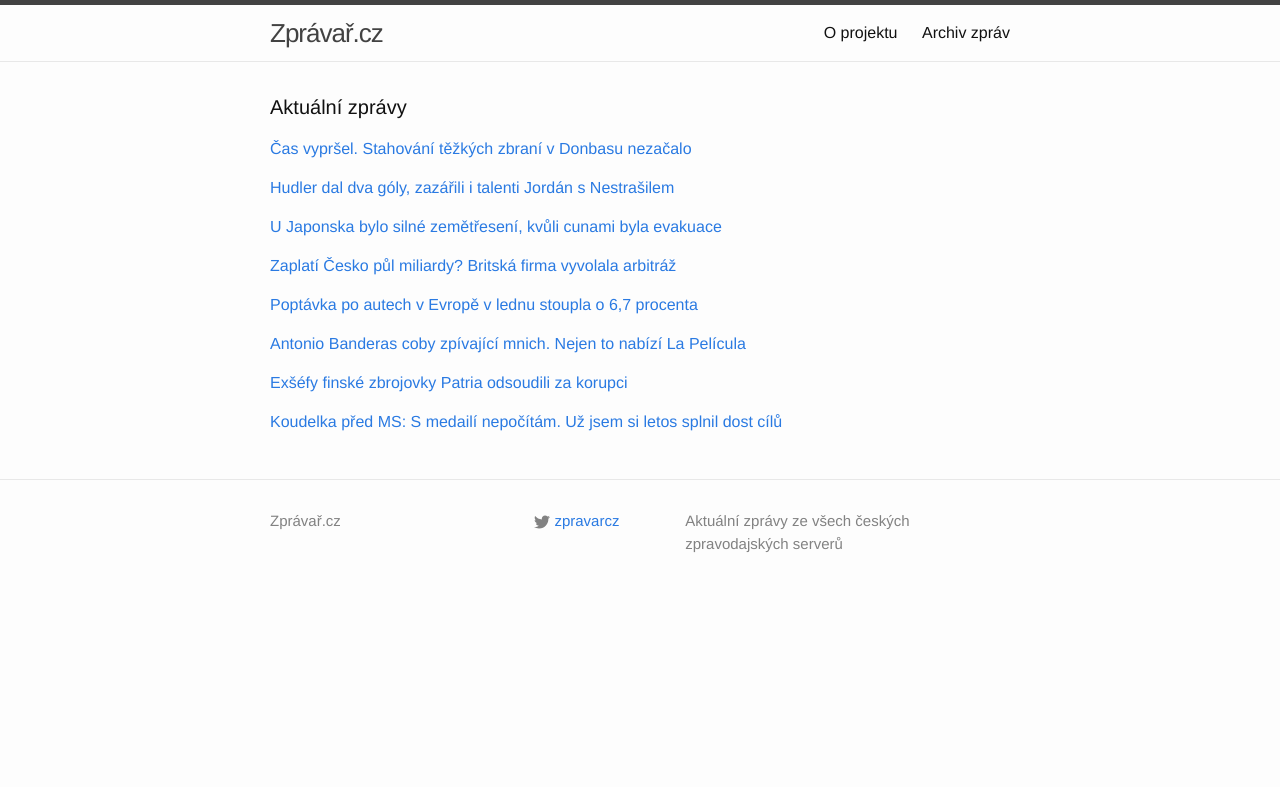
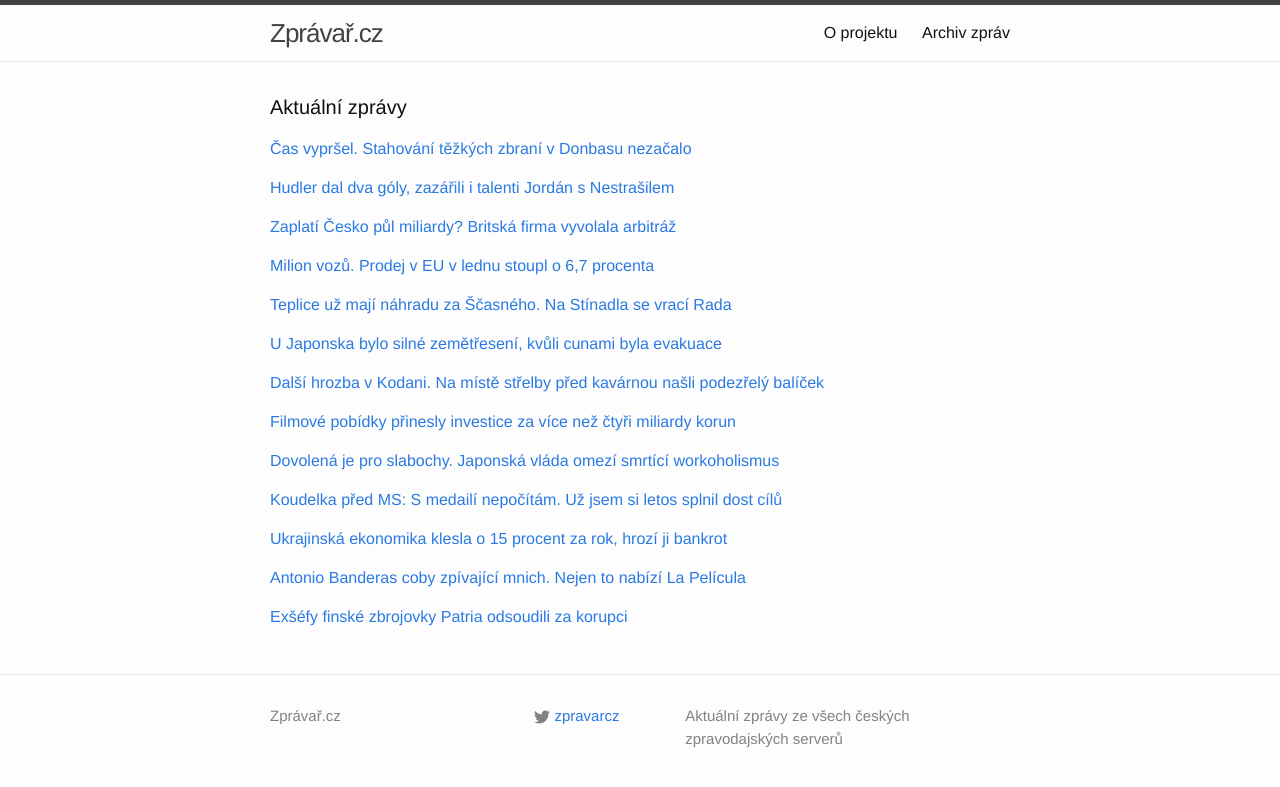
Before and after one commit to adliska/zpravar, a Jekyll site: the page built from index.html, in a window 1280 px wide. Shown: the top 787 px of the page. Built offline with Jekyll 4.4.1, drawn with Linux system fonts in a browser that asks for light colours.

Commit message:
zpravar news update

```diff
--- a/index.html
+++ b/index.html
@@ -32,8 +32,35 @@ layout: default
 <li><a href=http://sport.aktualne.cz/hudler-ridil-obrat-calgary-zarili-i-nestrasil-jordan-a-ple/r~0403f326b66a11e4ab15002590604f2e/>Hudler řídil velký obrat. Calgary rozhodlo poslední střelou - sport.aktualne.cz</a></li>
 <li><a href=http://www.sportovninoviny.cz/zpravy/hudler-ridil-obrat-calgary-zarili-i-nestrasil-jordan-a-plekanec/1182259>Hudler řídil obrat Calgary, zářili i Nestrašil, Jordán a Plekanec - www.sportovninoviny.cz</a></li>
 </ul>
-</div><p><a href="javascript:;" onclick="toggle_visibility('zpravy2')">U Japonska bylo silné zemětřesení, kvůli cunami byla evakuace</a></p>
+</div><p><a href="javascript:;" onclick="toggle_visibility('zpravy2')">Zaplatí Česko půl miliardy? Britská firma vyvolala arbitráž</a></p>
 <div id="zpravy2" style="display:none">
+<ul>
+<li><a href=http://zpravy.e15.cz/domaci/udalosti/zaplati-cesko-pul-miliardy-britska-firma-vyvolala-arbitraz-1163805>Zaplatí Česko půl miliardy? Britská firma vyvolala arbitráž - zpravy.e15.cz</a></li>
+<li><a href=http://ekonomika.idnes.cz/cesko-celi-dalsi-arbitrazi-o-stamiliony-korun-for-/ekonomika.aspx?c=A150217_082629_ekonomika_rny>Britové chtějí po Česku desítky milionů dolarů kvůli Škodaexportu  - ekonomika.idnes.cz</a></li>
+<li><a href=http://www.denik.cz/ekonomika/britska-wnc-factoring-chce-v-arbitrazi-po-cr-desitky-milionu-dolaru-20150217.html>Britská WNC Factoring chce v arbitráži po ČR desítky milionů dolarů - www.denik.cz</a></li>
+<li><a href=http://zpravy.e15.cz/domaci/udalosti/bude-cesko-platit-desitky-milionu-dolaru-britska-firma-vyvolala-arbitraz-1163805>Bude Česko platit desítky milionů dolarů? Britská firma vyvolala arbitráž - zpravy.e15.cz</a></li>
+<li><a href=http://www.financninoviny.cz/zpravodajstvi/zpravy/wnc-factoring-chce-v-arbitrazi-po-cr-desitky-milionu-dolaru/1182250>WNC Factoring chce v arbitráži po ČR desítky milionů dolarů - www.financninoviny.cz</a></li>
+</ul>
+</div><p><a href="javascript:;" onclick="toggle_visibility('zpravy3')">Milion vozů. Prodej v EU v lednu stoupl o 6,7 procenta</a></p>
+<div id="zpravy3" style="display:none">
+<ul>
+<li><a href=http://zpravy.e15.cz/byznys/obchod-a-sluzby/milion-vozu-prodej-v-eu-v-lednu-stoupl-o-6-7-procenta-1163830>Milion vozů. Prodej v EU v lednu stoupl o 6,7 procenta - zpravy.e15.cz</a></li>
+<li><a href=http://www.denik.cz/ekonomika/poptavka-po-autech-v-evrope-v-lednu-stoupla-o-6-7-procenta-20150217.html>Poptávka po autech v Evropě v lednu stoupla o 6,7 procenta - www.denik.cz</a></li>
+<li><a href=http://zpravy.aktualne.cz/ekonomika/zajem-o-nova-auta-v-lednu-rostl-prodeje-zvysila-i-skoda/r~912f4936b67d11e4b6d20025900fea04/>Zájem o nová auta v lednu rostl, prodeje zvýšila i Škoda - zpravy.aktualne.cz</a></li>
+<li><a href=http://zpravy.e15.cz/byznys/prumysl-a-energetika/milion-vozu-prodej-v-eu-v-lednu-stoupl-o-6-7-procenta-1163830>Milion vozů. Prodej v EU v lednu stoupl o 6,7 procenta - zpravy.e15.cz</a></li>
+<li><a href=http://www.financninoviny.cz/zpravodajstvi/zpravy/prodej-osobnich-aut-v-eu-v-lednu-stoupl-o-6-7-procenta/1182283>Prodej osobních aut v EU v lednu stoupl o 6,7 procenta - www.financninoviny.cz</a></li>
+</ul>
+</div><p><a href="javascript:;" onclick="toggle_visibility('zpravy4')">Teplice už mají náhradu za Ščasného. Na Stínadla se vrací Rada</a></p>
+<div id="zpravy4" style="display:none">
+<ul>
+<li><a href=http://www.tyden.cz/rubriky/sport/fotbal/fotbalova-liga/teplice-uz-maji-nahradu-za-scasneho-na-stinadla-se-vraci-rada_333671.html>Teplice už mají náhradu za Ščasného. Na Stínadla se vrací Rada - www.tyden.cz</a></li>
+<li><a href=http://www.rozhlas.cz/_zprava/v-cele-fotbalistu-teplic-nahradi-scasneho-petr-rada-klub-povede-poctvrte--1456481>V čele fotbalistů Teplic nahradí Ščasného Petr Rada, klub povede počtvrté - www.rozhlas.cz</a></li>
+<li><a href=http://www.sportovninoviny.cz/zpravy/novym-trenerem-fotbalistu-teplic-je-uz-poctvrte-petr-rada/1182302>Novým trenérem fotbalistů Teplic je už počtvrté Petr Rada - www.sportovninoviny.cz</a></li>
+<li><a href=http://sport.aktualne.cz/novym-trenerem-fotbalistu-teplic-je-poctvrte-petr-rada/r~a230e5c0b68011e49f60002590604f2e/>Novým trenérem fotbalistů Teplic je počtvrté Petr Rada - sport.aktualne.cz</a></li>
+<li><a href=http://www.denik.cz/fotbal/teplice-uz-maji-nahradu-za-scasneho-sezonu-dohraji-pod-koucem-radou-20150217.html>Teplice už mají náhradu za Ščasného. Sezonu dohrají pod koučem Radou - www.denik.cz</a></li>
+</ul>
+</div><p><a href="javascript:;" onclick="toggle_visibility('zpravy5')">U Japonska bylo silné zemětřesení, kvůli cunami byla evakuace</a></p>
+<div id="zpravy5" style="display:none">
 <ul>
 <li><a href=http://www.ceskenoviny.cz/zpravy/zpravy/u-japonska-bylo-silne-zemetreseni-kvuli-cunami-byla-evakuace/1182236>U Japonska bylo silné zemětřesení, kvůli cunami byla evakuace - www.ceskenoviny.cz</a></li>
 <li><a href=http://zpravy.idnes.cz/japonsko-zemetreseni-trunami-varovani-d9w-/zahranicni.aspx?c=A150217_064923_zahranicni_skr>U Japonska bylo silné zemětřesení, stroje zaznamenaly i menší tsunami - zpravy.idnes.cz</a></li>
@@ -41,42 +68,55 @@ layout: default
 <li><a href=http://www.ceskenoviny.cz/zpravy/zpravy/u-pobrezi-japonska-bylo-silne-zemetreseni-ceka-se-metrova-cunami/1182236>U pobřeží Japonska bylo silné zemětřesení, čeká se metrová cunami - www.ceskenoviny.cz</a></li>
 <li><a href=http://echo24.cz/a/w6Rmv>Silné zemětřesení u Japonska, úřady nařídily evakuaci - echo24.cz</a></li>
 </ul>
-</div><p><a href="javascript:;" onclick="toggle_visibility('zpravy3')">Zaplatí Česko půl miliardy? Britská firma vyvolala arbitráž</a></p>
-<div id="zpravy3" style="display:none">
+</div><p><a href="javascript:;" onclick="toggle_visibility('zpravy6')">Další hrozba v Kodani. Na místě střelby před kavárnou našli podezřelý balíček</a></p>
+<div id="zpravy6" style="display:none">
 <ul>
-<li><a href=http://zpravy.e15.cz/domaci/udalosti/zaplati-cesko-pul-miliardy-britska-firma-vyvolala-arbitraz-1163805>Zaplatí Česko půl miliardy? Britská firma vyvolala arbitráž - zpravy.e15.cz</a></li>
-<li><a href=http://ekonomika.idnes.cz/cesko-celi-dalsi-arbitrazi-o-stamiliony-korun-for-/ekonomika.aspx?c=A150217_082629_ekonomika_rny>Britové chtějí po Česku desítky milionů dolarů kvůli Škodaexportu  - ekonomika.idnes.cz</a></li>
-<li><a href=http://www.denik.cz/ekonomika/britska-wnc-factoring-chce-v-arbitrazi-po-cr-desitky-milionu-dolaru-20150217.html>Britská WNC Factoring chce v arbitráži po ČR desítky milionů dolarů - www.denik.cz</a></li>
-<li><a href=http://zpravy.e15.cz/domaci/udalosti/bude-cesko-platit-desitky-milionu-dolaru-britska-firma-vyvolala-arbitraz-1163805>Bude Česko platit desítky milionů dolarů? Britská firma vyvolala arbitráž - zpravy.e15.cz</a></li>
-<li><a href=http://www.financninoviny.cz/zpravodajstvi/zpravy/wnc-factoring-chce-v-arbitrazi-po-cr-desitky-milionu-dolaru/1182250>WNC Factoring chce v arbitráži po ČR desítky milionů dolarů - www.financninoviny.cz</a></li>
+<li><a href=http://www.novinky.cz/zahranicni/evropa/361874-dalsi-hrozba-v-kodani-na-miste-strelby-pred-kavarnou-nasli-podezrely-balicek.html>Další hrozba v Kodani. Na místě střelby před kavárnou našli podezřelý balíček - www.novinky.cz</a></li>
+<li><a href=http://www.novinky.cz/zahranicni/evropa/361874-pred-kavarnou-v-kodani-nasli-podezrely-balicek.html>Před kavárnou v Kodani našli podezřelý balíček  - www.novinky.cz</a></li>
+<li><a href=http://www.ceskenoviny.cz/zpravy/zpravy/v-miste-sobotniho-utoku-v-kodani-byl-nalezen-podezrely-balicek/1182301>V místě sobotního útoku v Kodani byl nalezen podezřelý balíček - www.ceskenoviny.cz</a></li>
+<li><a href=http://www.ceskatelevize.cz/ct24/svet/301957-policie-kvuli-podezrelemu-balicku-evakuovala-okoli-kavarny-v-kodani/>Policie kvůli podezřelému balíčku evakuovala okolí kavárny v Kodani - www.ceskatelevize.cz</a></li>
 </ul>
-</div><p><a href="javascript:;" onclick="toggle_visibility('zpravy4')">Poptávka po autech v Evropě v lednu stoupla o 6,7 procenta</a></p>
-<div id="zpravy4" style="display:none">
+</div><p><a href="javascript:;" onclick="toggle_visibility('zpravy7')">Filmové pobídky přinesly investice za více než čtyři miliardy korun</a></p>
+<div id="zpravy7" style="display:none">
 <ul>
-<li><a href=http://www.denik.cz/ekonomika/poptavka-po-autech-v-evrope-v-lednu-stoupla-o-6-7-procenta-20150217.html>Poptávka po autech v Evropě v lednu stoupla o 6,7 procenta - www.denik.cz</a></li>
-<li><a href=http://zpravy.aktualne.cz/ekonomika/zajem-o-nova-auta-v-lednu-rostl-prodeje-zvysila-i-skoda/r~912f4936b67d11e4b6d20025900fea04/>Zájem o nová auta v lednu rostl, prodeje zvýšila i Škoda - zpravy.aktualne.cz</a></li>
-<li><a href=http://zpravy.e15.cz/byznys/prumysl-a-energetika/milion-vozu-prodej-v-eu-v-lednu-stoupl-o-6-7-procenta-1163830>Milion vozů. Prodej v EU v lednu stoupl o 6,7 procenta - zpravy.e15.cz</a></li>
-<li><a href=http://www.financninoviny.cz/zpravodajstvi/zpravy/prodej-osobnich-aut-v-eu-v-lednu-stoupl-o-6-7-procenta/1182283>Prodej osobních aut v EU v lednu stoupl o 6,7 procenta - www.financninoviny.cz</a></li>
+<li><a href=http://www.denik.cz/ekonomika/filmove-pobidky-prinesly-investice-za-vice-nez-ctyri-miliardy-korun-20150217.html>Filmové pobídky přinesly investice za více než čtyři miliardy korun - www.denik.cz</a></li>
+<li><a href=http://art.ihned.cz/film-a-televize/c1-63549160-filmove-pobidky-prilakaly-v-roce-2014-investice-za-vice-nez-4-miliardy-korun>Filmové pobídky přilákaly v roce 2014 investice za více než 4 miliardy korun - art.ihned.cz</a></li>
+<li><a href=http://zpravy.e15.cz/byznys/obchod-a-sluzby/filmove-pobidky-prilakaly-do-ceska-investice-za-ctyri-miliardy-1163858>Filmové pobídky přilákaly do Česka investice za čtyři miliardy - zpravy.e15.cz</a></li>
+<li><a href=http://www.ceskenoviny.cz/zpravy/zpravy/filmove-pobidky-prilakaly-investice-za-vice-nez-ctyri-miliardy-kc/1182293>Filmové pobídky přilákaly investice za více než čtyři miliardy Kč - www.ceskenoviny.cz</a></li>
 </ul>
-</div><p><a href="javascript:;" onclick="toggle_visibility('zpravy5')">Antonio Banderas coby zpívající mnich. Nejen to nabízí La Película</a></p>
-<div id="zpravy5" style="display:none">
+</div><p><a href="javascript:;" onclick="toggle_visibility('zpravy8')">Dovolená je pro slabochy. Japonská vláda omezí smrtící workoholismus</a></p>
+<div id="zpravy8" style="display:none">
+<ul>
+<li><a href=http://ekonomika.idnes.cz/vlada-chce-zabranit-japoncum-upracovat-se-k-smrti-f7g-/eko-zahranicni.aspx?c=A150217_090557_eko-zahranicni_rny>Dovolená je pro slabochy. Japonská vláda omezí smrtící workoholismus - ekonomika.idnes.cz</a></li>
+<li><a href=http://www.tyden.cz/rubriky/relax/zabava/japonske-workoholiky-ma-donutit-k-odpocinku-zakon_333665.html>Japonské workoholiky má donutit k odpočinku zákon - www.tyden.cz</a></li>
+<li><a href=http://zahranicni.ihned.cz/asie-a-pacifik-cina/c1-63548960-japonci-si-musi-vybrat-celou-dovolenou-vlada-bojuje-s-workoholismem>Japonci si musí vybrat celou dovolenou. Vláda bojuje s workoholismem - zahranicni.ihned.cz</a></li>
+</ul>
+</div><p><a href="javascript:;" onclick="toggle_visibility('zpravy9')">Koudelka před MS: S medailí nepočítám. Už jsem si letos splnil dost cílů</a></p>
+<div id="zpravy9" style="display:none">
+<ul>
+<li><a href=http://www.denik.cz/zimni_sporty/koudelka-pred-ms-s-medaili-nepocitam-uz-jsem-si-letos-splnil-dost-cilu-20150217.html>Koudelka před MS: S medailí nepočítám. Už jsem si letos splnil dost cílů - www.denik.cz</a></li>
+<li><a href=http://sport.aktualne.cz/koudelka-medaile-z-ms-to-uz-by-bylo-letos-moc-stesti/r~772c4d2ab67511e4b98c002590604f2e/>Koudelka: Medaile z MS? To už by bylo letos moc štěstí - sport.aktualne.cz</a></li>
+<li><a href=http://www.sportovninoviny.cz/zpravy/skokan-koudelka-se-nepovazuje-za-favorita-mistrovstvi-sveta/1182274>Skokan Koudelka se nepovažuje za favorita mistrovství světa - www.sportovninoviny.cz</a></li>
+</ul>
+</div><p><a href="javascript:;" onclick="toggle_visibility('zpravy10')">Ukrajinská ekonomika klesla o 15 procent za rok, hrozí ji bankrot</a></p>
+<div id="zpravy10" style="display:none">
+<ul>
+<li><a href=http://zpravy.e15.cz/burzy-a-trhy/makroekonomicka-data/ukrajinska-ekonomika-klesla-o-15-procent-za-rok-hrozi-ji-bankrot-1163865>Ukrajinská ekonomika klesla o 15 procent za rok, hrozí ji bankrot - zpravy.e15.cz</a></li>
+<li><a href=http://www.novinky.cz/ekonomika/361872-ukrajina-je-na-pokraji-bankrotu-ekonomika-za-rok-klesla-o-15-procent.html>Ukrajina je na pokraji bankrotu, ekonomika za rok klesla o 15 procent - www.novinky.cz</a></li>
+<li><a href=http://www.financninoviny.cz/zpravodajstvi/zpravy/ukrajinska-ekonomika-se-propada-zeme-je-na-pokraji-bankrotu/1182295>Ukrajinská ekonomika se propadá, země je na pokraji bankrotu - www.financninoviny.cz</a></li>
+</ul>
+</div><p><a href="javascript:;" onclick="toggle_visibility('zpravy11')">Antonio Banderas coby zpívající mnich. Nejen to nabízí La Película</a></p>
+<div id="zpravy11" style="display:none">
 <ul>
 <li><a href=http://www.ceskatelevize.cz/ct24/kultura/301916-antonio-banderas-coby-zpivajici-mnich-nejen-to-nabizi-la-pelicula/>Antonio Banderas coby zpívající mnich. Nejen to nabízí La Película - www.ceskatelevize.cz</a></li>
 <li><a href=http://www.lidovky.cz/fotbalisti-teroristi-a-banderas-zacina-festival-spanelskych-filmu-la-pelicula-1yq-/kultura.aspx?c=A150216_131003_ln_kultura_hep>Fotbalisti, teroristi a Banderas. Začíná festival španělských filmů  - www.lidovky.cz</a></li>
 <li><a href=http://HN.IHNED.CZ/c1-63547580-pelicula-festival>Festival La Película nabízí španělský film v době krize - HN.IHNED.CZ</a></li>
 </ul>
-</div><p><a href="javascript:;" onclick="toggle_visibility('zpravy6')">Exšéfy finské zbrojovky Patria odsoudili za korupci </a></p>
-<div id="zpravy6" style="display:none">
+</div><p><a href="javascript:;" onclick="toggle_visibility('zpravy12')">Exšéfy finské zbrojovky Patria odsoudili za korupci </a></p>
+<div id="zpravy12" style="display:none">
 <ul>
 <li><a href=http://www.novinky.cz/zahranicni/evropa/361866-exsefy-finske-zbrojovky-patria-odsoudili-za-korupci.html>Exšéfy finské zbrojovky Patria odsoudili za korupci  - www.novinky.cz</a></li>
 <li><a href=http://www.novinky.cz/zahranicni/evropa/361866-exsefy-finske-zbrojovka-patria-odsoudili-za-korupci.html>Exšéfy finské zbrojovka Patria odsoudili za korupci  - www.novinky.cz</a></li>
 <li><a href=http://www.ceskenoviny.cz/zpravy/zpravy/soud-ve-finsku-ulozil-sefum-patrie-podminecne-vezeni-za-uplatky/1182255>Soud ve Finsku uložil šéfům Patrie podmínečné vězení za úplatky - www.ceskenoviny.cz</a></li>
 </ul>
-</div><p><a href="javascript:;" onclick="toggle_visibility('zpravy7')">Koudelka před MS: S medailí nepočítám. Už jsem si letos splnil dost cílů</a></p>
-<div id="zpravy7" style="display:none">
-<ul>
-<li><a href=http://www.denik.cz/zimni_sporty/koudelka-pred-ms-s-medaili-nepocitam-uz-jsem-si-letos-splnil-dost-cilu-20150217.html>Koudelka před MS: S medailí nepočítám. Už jsem si letos splnil dost cílů - www.denik.cz</a></li>
-<li><a href=http://sport.aktualne.cz/koudelka-medaile-z-ms-to-uz-by-bylo-letos-moc-stesti/r~772c4d2ab67511e4b98c002590604f2e/>Koudelka: Medaile z MS? To už by bylo letos moc štěstí - sport.aktualne.cz</a></li>
-<li><a href=http://www.sportovninoviny.cz/zpravy/skokan-koudelka-se-nepovazuje-za-favorita-mistrovstvi-sveta/1182274>Skokan Koudelka se nepovažuje za favorita mistrovství světa - www.sportovninoviny.cz</a></li>
-</ul>
 </div></div>
```
